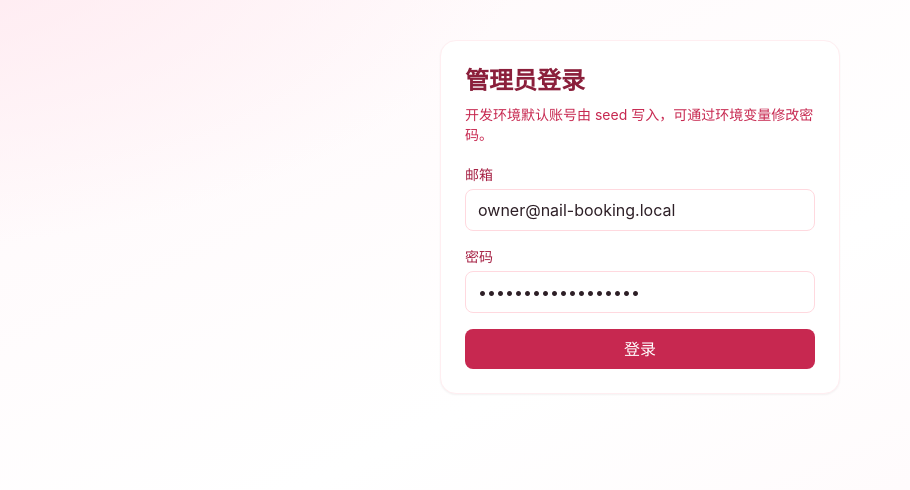
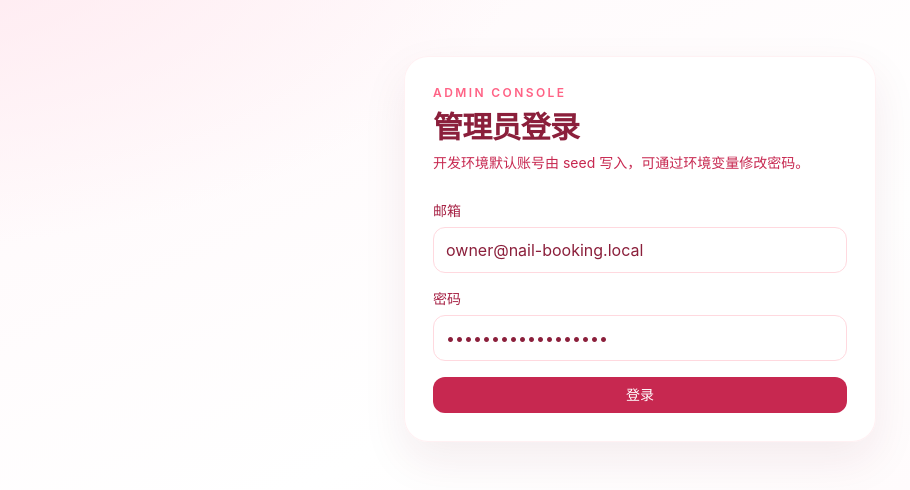
Before and after one commit to Stalkerbass96/Nail_booking, a Next.js app: page /admin/login in a window 1280 px wide. Shown: the top 490 px of the page, without its empty margins (0-910 px from the left). Built offline with nearby package versions, Linux system fonts and the light colour scheme; no server answers.

Commit message:
refine public and login UI surfaces

```diff
--- a/src/app/admin/login/page.tsx
+++ b/src/app/admin/login/page.tsx
@@ -43,12 +43,13 @@ export default async function AdminLoginPage({ searchParams }: Props) {
   const nextPath = ensureLang(rawNext, lang);
 
   return (
-    <main className="mx-auto w-full max-w-md px-6 py-10">
-      <section className="rounded-2xl border border-brand-100 bg-white p-6 shadow-sm">
-        <h1 className="text-2xl font-semibold text-brand-900">{t.title}</h1>
-        <p className="mt-2 text-sm text-brand-700">{t.desc}</p>
+    <main className="mx-auto w-full max-w-lg px-5 py-10 md:py-14">
+      <section className="admin-panel-shell">
+        <p className="text-xs font-semibold uppercase tracking-[0.2em] text-brand-500">Admin Console</p>
+        <h1 className="mt-2 text-3xl font-semibold tracking-tight text-brand-900">{t.title}</h1>
+        <p className="mt-2 max-w-lg text-sm text-brand-700">{t.desc}</p>
 
-        <div className="mt-5">
+        <div className="mt-7">
           <AdminLoginForm nextPath={nextPath} lang={lang} />
         </div>
       </section>
--- a/src/app/booking/success/[bookingNo]/page.tsx
+++ b/src/app/booking/success/[bookingNo]/page.tsx
@@ -12,20 +12,23 @@ export default async function BookingSuccessPage({ params, searchParams }: Props
   const isJa = lang === "ja";
 
   return (
-    <main className="mx-auto flex min-h-[60vh] w-full max-w-3xl items-center px-6 py-10">
-      <section className="w-full rounded-2xl border border-brand-100 bg-white p-8 shadow-sm">
-        <h1 className="text-2xl font-semibold text-brand-900">
+    <main className="mx-auto flex min-h-[62vh] w-full max-w-3xl items-center px-5 py-10 md:px-8">
+      <section className="w-full rounded-3xl border border-brand-100/80 bg-white/90 p-8 shadow-[0_20px_55px_rgba(120,25,55,0.12)]">
+        <div className="mb-3 inline-flex rounded-full border border-emerald-200 bg-emerald-50 px-3 py-1 text-xs font-semibold tracking-[0.14em] text-emerald-700">
+          SUCCESS
+        </div>
+        <h1 className="text-3xl font-semibold tracking-tight text-brand-900">
           {isJa ? "予約を受け付けました" : "预约提交成功"}
         </h1>
         <p className="mt-3 text-brand-800">
-          {isJa ? "予約番号" : "预约编号"}: <span className="font-semibold">{bookingNo}</span>
+          {isJa ? "予約番号" : "预约编号"}: <span className="rounded-lg bg-brand-50 px-2 py-1 font-semibold text-brand-900">{bookingNo}</span>
         </p>
 
-        <div className="mt-6 flex flex-wrap gap-3">
-          <Link className="rounded-lg bg-brand-700 px-4 py-2 text-white" href={`/booking/lookup?lang=${lang}`}>
+        <div className="mt-7 flex flex-wrap gap-3">
+          <Link className="admin-btn-primary px-5 py-2.5" href={`/booking/lookup?lang=${lang}`}>
             {isJa ? "予約を確認" : "查询预约状态"}
           </Link>
-          <Link className="rounded-lg border border-brand-300 px-4 py-2 text-brand-900" href={`/services?lang=${lang}`}>
+          <Link className="admin-btn-secondary px-5 py-2.5" href={`/services?lang=${lang}`}>
             {isJa ? "メニューへ戻る" : "继续浏览套餐"}
           </Link>
         </div>
--- a/src/app/globals.css
+++ b/src/app/globals.css
@@ -36,3 +36,53 @@ button:focus-visible {
   outline: none;
   box-shadow: 0 0 0 3px rgba(199, 40, 80, 0.2);
 }
+
+@layer components {
+  .admin-panel-shell {
+    @apply rounded-3xl border border-brand-100/80 bg-white/90 p-6 shadow-[0_18px_45px_rgba(120,25,55,0.08)] md:p-7;
+  }
+
+  .admin-section-title {
+    @apply text-xl font-semibold tracking-tight text-brand-900 md:text-2xl;
+  }
+
+  .admin-subsection {
+    @apply mt-4 grid gap-3 rounded-2xl border border-brand-100/90 bg-brand-50/40 p-4;
+  }
+
+  .admin-input {
+    @apply rounded-xl border border-brand-200 bg-white px-3 py-2.5 text-brand-900 transition placeholder:text-brand-500/70 hover:border-brand-400;
+  }
+
+  .admin-input-sm {
+    @apply rounded-lg border border-brand-200 bg-white px-3 py-2 text-sm text-brand-900 transition placeholder:text-brand-500/70 hover:border-brand-400;
+  }
+
+  .admin-check {
+    @apply mr-2 align-middle accent-brand-700;
+  }
+
+  .admin-btn-primary {
+    @apply rounded-xl bg-brand-700 px-4 py-2 text-sm font-medium text-white transition hover:bg-brand-800 disabled:opacity-60;
+  }
+
+  .admin-btn-secondary {
+    @apply rounded-xl border border-brand-300 bg-white px-4 py-2 text-sm font-medium text-brand-900 transition hover:border-brand-500 hover:bg-brand-50;
+  }
+
+  .admin-btn-ghost {
+    @apply rounded-lg border border-brand-300 bg-white px-3 py-1.5 text-sm text-brand-900 transition hover:border-brand-500 hover:bg-brand-50;
+  }
+
+  .admin-note {
+    @apply text-sm text-brand-700;
+  }
+
+  .admin-danger {
+    @apply mt-3 rounded-xl border border-red-100 bg-red-50 px-3 py-2 text-sm text-red-700;
+  }
+
+  .admin-item {
+    @apply rounded-2xl border border-brand-100/90 bg-white px-4 py-3 shadow-sm;
+  }
+}
--- a/src/app/services/page.tsx
+++ b/src/app/services/page.tsx
@@ -25,22 +25,24 @@ export default async function ServicesPage({ searchParams }: Props) {
   });
 
   return (
-    <main className="mx-auto w-full max-w-6xl px-6 py-10">
-      <div className="mb-6 flex items-center justify-between">
-        <h1 className="text-3xl font-semibold text-brand-900">{isJa ? "メニュー" : "服务套餐"}</h1>
+    <main className="mx-auto w-full max-w-6xl px-5 py-8 md:px-8 md:py-10">
+      <section className="mb-6 rounded-3xl border border-brand-100/80 bg-white/90 p-6 shadow-[0_16px_40px_rgba(120,25,55,0.08)]">
+        <div className="flex items-center justify-between gap-4">
+          <h1 className="text-3xl font-semibold tracking-tight text-brand-900 md:text-4xl">{isJa ? "メニュー" : "服务套餐"}</h1>
           <Link
-          className="text-sm text-brand-700 underline"
+            className="admin-btn-secondary rounded-full px-4 py-2"
             href={lang === "ja" ? "/services?lang=zh" : "/services?lang=ja"}
           >
             {lang === "ja" ? "中文" : "日本語"}
           </Link>
         </div>
+      </section>
 
       <div className="grid gap-8">
         {categories.map((category) => (
           <section
             key={category.id.toString()}
-            className="rounded-2xl border border-brand-100 bg-white p-5 shadow-sm"
+            className="rounded-3xl border border-brand-100/80 bg-white/90 p-5 shadow-[0_14px_36px_rgba(120,25,55,0.07)]"
           >
             <h2 className="text-xl font-semibold text-brand-900">
               {isJa ? category.nameJa : category.nameZh}
@@ -48,21 +50,21 @@ export default async function ServicesPage({ searchParams }: Props) {
 
             <div className="mt-4 grid gap-4 md:grid-cols-2 xl:grid-cols-3">
               {category.packages.map((pkg) => (
-                <article key={pkg.id.toString()} className="rounded-xl border border-brand-100 bg-brand-50/50 p-4">
-                  <h3 className="text-lg font-medium text-brand-900">{isJa ? pkg.nameJa : pkg.nameZh}</h3>
+                <article key={pkg.id.toString()} className="rounded-2xl border border-brand-100 bg-white p-4 shadow-sm transition hover:-translate-y-0.5 hover:shadow-md">
+                  <h3 className="text-lg font-semibold text-brand-900">{isJa ? pkg.nameJa : pkg.nameZh}</h3>
                   <p className="mt-1 line-clamp-2 text-sm text-brand-700">{isJa ? pkg.descJa || "-" : pkg.descZh || "-"}</p>
-                  <p className="mt-3 text-sm text-brand-800">
+                  <p className="mt-3 inline-flex rounded-full bg-brand-50 px-2.5 py-1 text-sm font-medium text-brand-800">
                     {pkg.priceJpy} JPY / {pkg.durationMin} min
                   </p>
                   <div className="mt-4 flex gap-2">
                     <Link
-                      className="rounded-lg border border-brand-300 px-3 py-1 text-sm text-brand-900"
+                      className="admin-btn-secondary px-3 py-1.5"
                       href={`/services/${pkg.id.toString()}?lang=${lang}`}
                     >
                       {isJa ? "詳細" : "详情"}
                     </Link>
                     <Link
-                      className="rounded-lg bg-brand-700 px-3 py-1 text-sm text-white"
+                      className="admin-btn-primary px-3 py-1.5"
                       href={`/booking?packageId=${pkg.id.toString()}&lang=${lang}`}
                     >
                       {isJa ? "予約" : "预约"}
--- a/src/components/admin-login-form.tsx
+++ b/src/components/admin-login-form.tsx
@@ -63,29 +63,29 @@ export default function AdminLoginForm({ nextPath, lang }: Props) {
 
   return (
     <form className="grid gap-4" onSubmit={onSubmit}>
-      <label className="grid gap-1">
-        <span className="text-sm text-brand-800">{t.email}</span>
+      <label className="grid gap-1.5">
+        <span className="text-sm font-medium text-brand-800">{t.email}</span>
         <input
-          className="rounded-lg border border-brand-200 px-3 py-2"
+          className="admin-input"
           type="email"
           value={email}
           onChange={(event) => setEmail(event.target.value)}
         />
       </label>
 
-      <label className="grid gap-1">
-        <span className="text-sm text-brand-800">{t.password}</span>
+      <label className="grid gap-1.5">
+        <span className="text-sm font-medium text-brand-800">{t.password}</span>
         <input
-          className="rounded-lg border border-brand-200 px-3 py-2"
+          className="admin-input"
           type="password"
           value={password}
           onChange={(event) => setPassword(event.target.value)}
         />
       </label>
 
-      {error ? <p className="rounded bg-red-50 px-3 py-2 text-sm text-red-700">{error}</p> : null}
+      {error ? <p className="admin-danger">{error}</p> : null}
 
-      <button className="rounded-lg bg-brand-700 px-4 py-2 text-white disabled:opacity-60" type="submit" disabled={loading}>
+      <button className="admin-btn-primary" type="submit" disabled={loading}>
         {loading ? t.submitting : t.submit}
       </button>
     </form>
```
Lines whose indentation alone changed are shown as unchanged.
